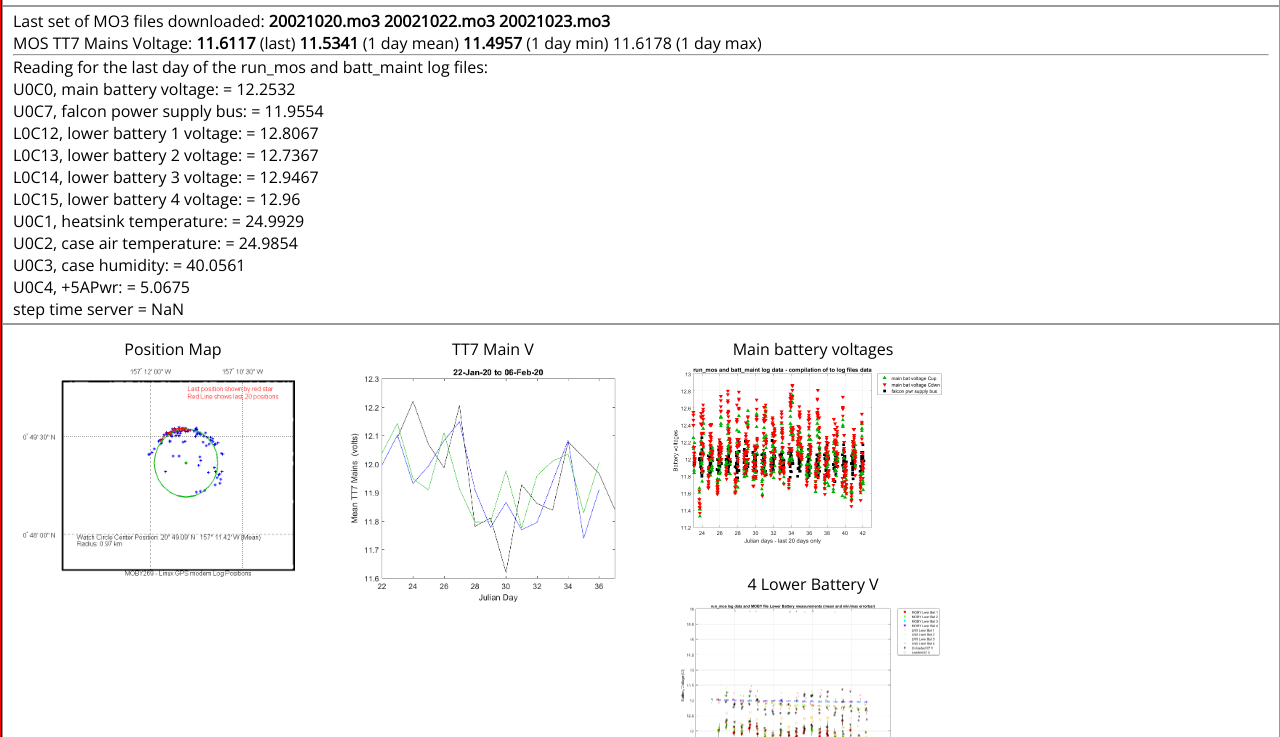
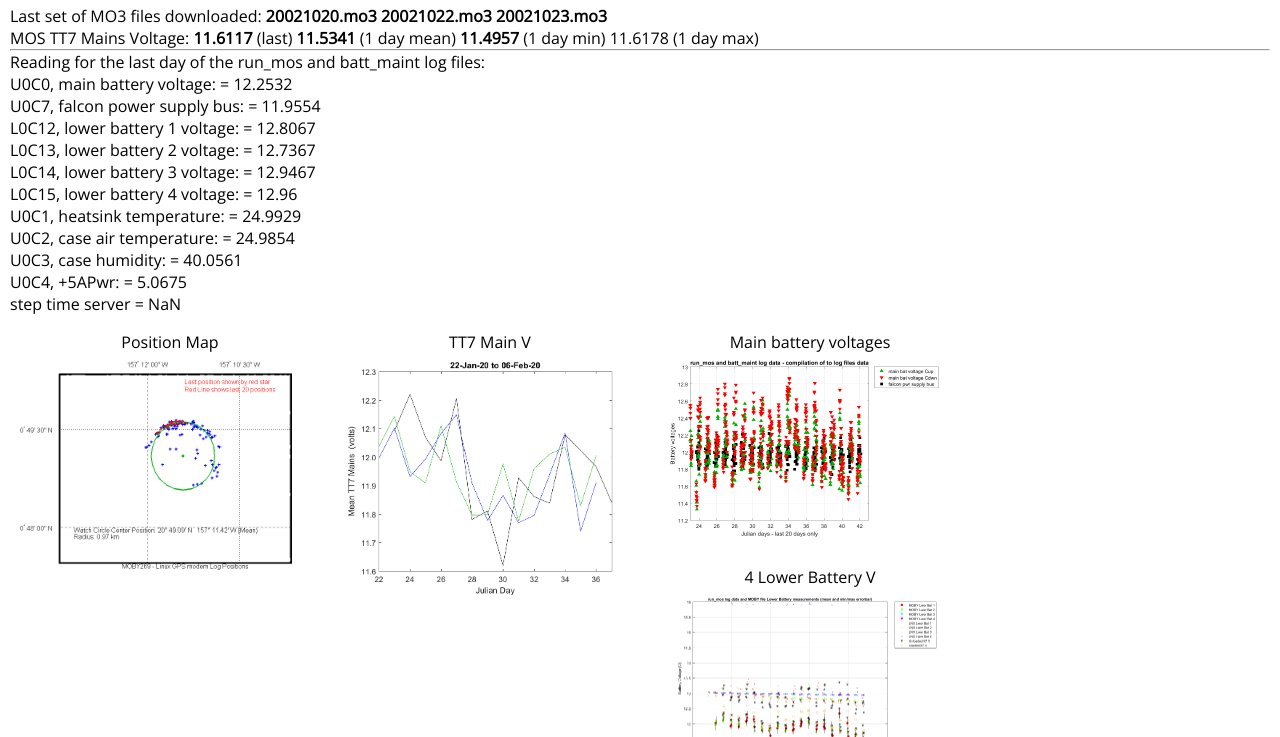
Before and after one commit to twinsf2gmailcom/moby_mock_html, a plain HTML site: page index.html in a window 1280 px wide. Shown: the part 219-956 px from the top of the page. Drawn offline with nearby package versions, Linux system fonts and the light colour scheme.

Commit message:
removed borders

```diff
--- a/css/styles.css
+++ b/css/styles.css
@@ -92,13 +92,13 @@ body {
     width: 100%;
     text-align: center;
     margin-top: 105px;
-    border: 1px solid red;
+    /* border: 1px solid red; */
   }
 
 .main-div2 {
     display: inline-block;
     margin: 0 auto;
-    border: 1px solid black;
+    /* border: 1px solid black; */
  }
 
  /* .clear-div {
@@ -108,7 +108,7 @@ body {
 .main-div3 {
   display: inline-block;
   margin: 0 auto;
-  border: 1px solid green;
+  /* border: 1px solid green; */
 }
 
 /* DivTable.com -------------------------------------------*/
@@ -124,7 +124,7 @@ body {
 	display: table-header-group;
 }
 .divTableCell, .divTableHead {
-	border: 1px solid #999999;
+	/* border: 1px solid #999999; */
 	display: table-cell;
 	padding: 3px 10px;
 }
```
Also changed, not shown: git_text.txt (added), intial_script.txt (deleted).
